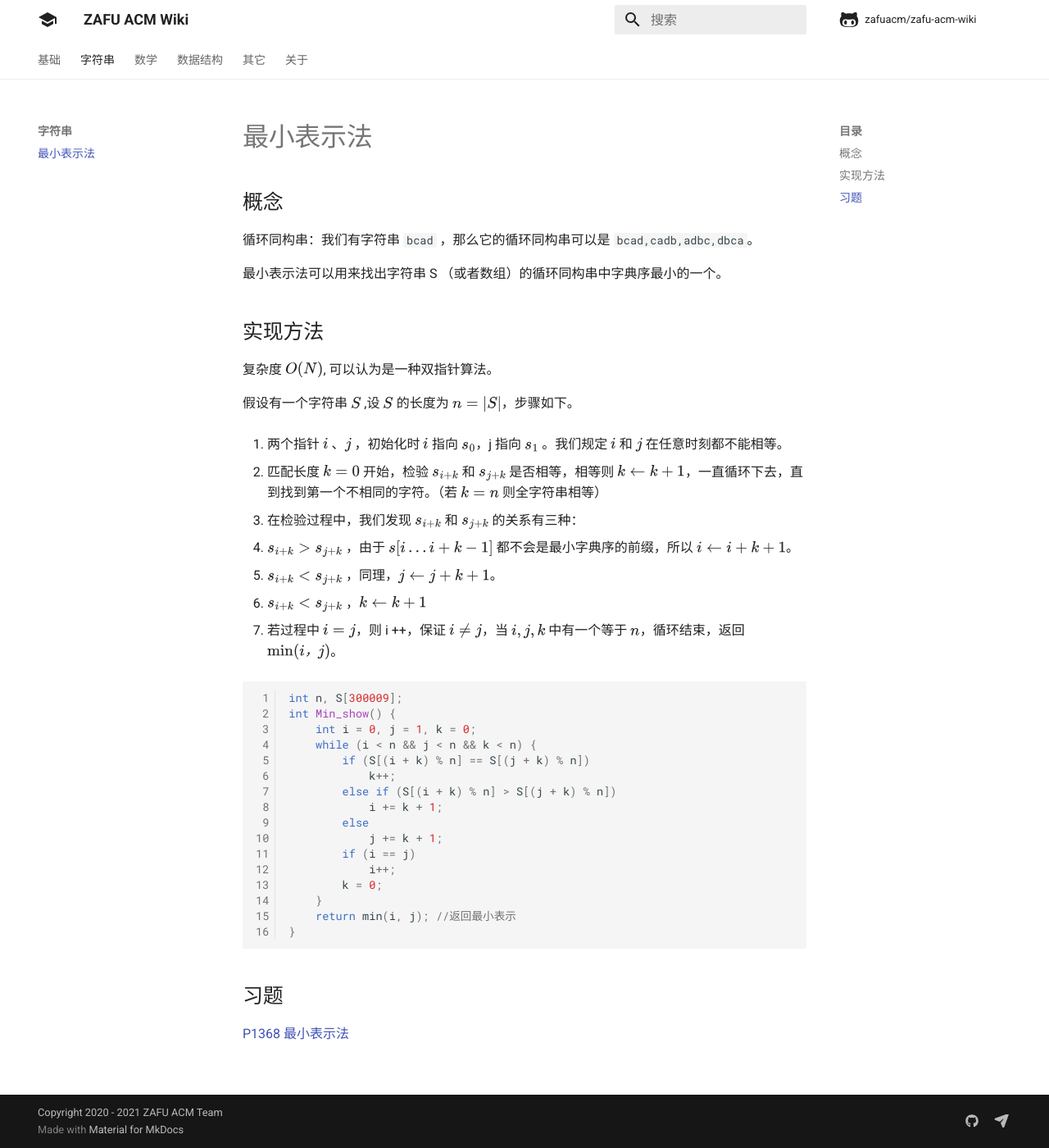
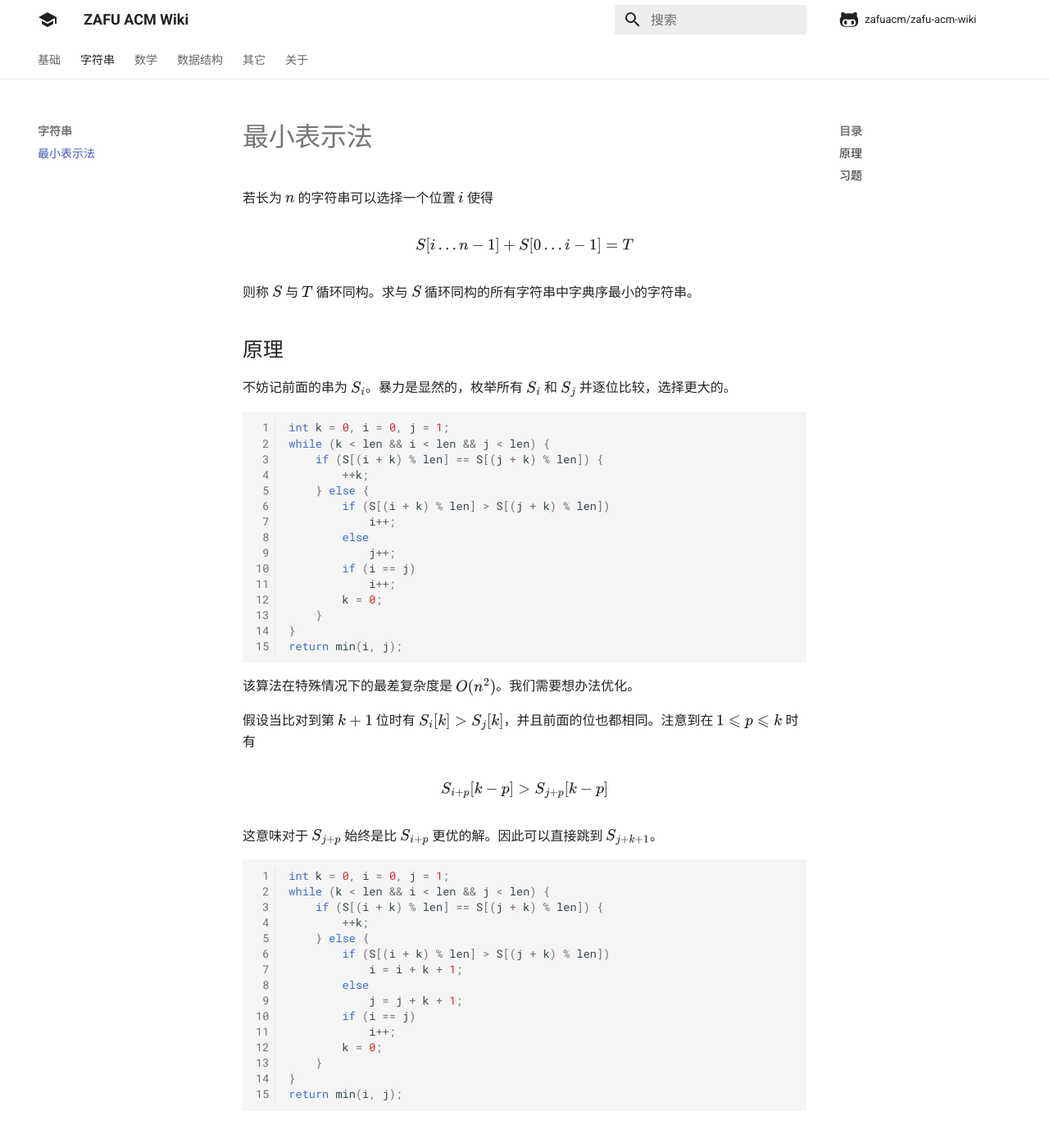
Before and after one commit to zafuacm/wiki, an MkDocs documentation site: the page built from docs/string/minimal-string.md, in a window 1280 px wide and 1400 px high. Shown: the whole window at 82% size. Built offline with MkDocs 1.6.1 and Material for MkDocs 9.7.7, drawn with Linux system fonts in a browser that asks for light colours; comment, search, counter and statistics services are not loaded.

Commit message:
Update minimal-string.md
代码有误

````diff
--- a/docs/string/minimal-string.md
+++ b/docs/string/minimal-string.md
@@ -1,45 +1,61 @@
 # 最小表示法
 
-## 概念
+若长为 $n$ 的字符串可以选择一个位置 $i$ 使得
 
-循环同构串：我们有字符串 `bcad` ，那么它的循环同构串可以是 `bcad,cadb,adbc,dbca`。
+$$
+S[i \ldots n - 1] + S[0 \ldots i - 1] = T
+$$
 
-最小表示法可以用来找出字符串 S （或者数组）的循环同构串中字典序最小的一个。
+则称 $S$ 与 $T$ 循环同构。求与 $S$ 循环同构的所有字符串中字典序最小的字符串。
 
-## 实现方法
+## 原理
 
-复杂度 $O(N)$, 可以认为是一种双指针算法。
-
-假设有一个字符串 $S$ ,设 $S$ 的长度为 $n=|S|$，步骤如下。
-
-1. 两个指针 $i$ 、$j$ ，初始化时 $i$ 指向 $s_{0}$，j 指向 $s_{1}$ 。我们规定 $i$ 和 $j$ 在任意时刻都不能相等。
-
-2. 匹配长度 $k = 0$ 开始，检验 $s_{i + k}$ 和 $s_{j + k}$ 是否相等，相等则 $k \gets k+1$，一直循环下去，直到找到第一个不相同的字符。（若 $k = n$ 则全字符串相等）
-
-3. 在检验过程中，我们发现 $s_{i + k}$ 和 $s_{j + k}$ 的关系有三种：
-   *  $s_{i + k} > s_{j + k}$  ，由于 $s[i \ldots i+k-1]$ 都不会是最小字典序的前缀，所以 $i \gets i+k+1$。
-   *  $s_{i + k} < s_{j + k}$  ，同理，$j \gets j+k+1$。
-   * $s_{i + k} < s_{j + k}$ ，$k \gets k+1$
-
-4. 若过程中 $i = j$，则 i ++，保证 $i \ne j$，当 $i,j,k$ 中有一个等于 $n$，循环结束，返回 $\min(i，j)$。
+不妨记前面的串为 $S_i$。暴力是显然的，枚举所有 $S_i$ 和 $S_j$ 并逐位比较，选择更大的。
 
 ```cpp
-int n, S[300009];
-int Min_show() {
-    int i = 0, j = 1, k = 0;
-    while (i < n && j < n && k < n) {
-        if (S[(i + k) % n] == S[(j + k) % n])
-            k++;
-        else if (S[(i + k) % n] > S[(j + k) % n])
-            i += k + 1;
+int k = 0, i = 0, j = 1;
+while (k < len && i < len && j < len) {
+    if (S[(i + k) % len] == S[(j + k) % len]) {
+        ++k;
+    } else {
+        if (S[(i + k) % len] > S[(j + k) % len])
+            i++;
         else
-            j += k + 1;
+            j++;
         if (i == j)
             i++;
         k = 0;
     }
-    return min(i, j); //返回最小表示
 }
+return min(i, j);
+```
+
+该算法在特殊情况下的最差复杂度是 $O(n^2)$。我们需要想办法优化。
+
+假设当比对到第 $k + 1$ 位时有 $S_i[k] > S_j[k]$，并且前面的位也都相同。注意到在 $1 \leqslant p \leqslant k$ 时有
+
+$$
+S_{i+p}[k-p] > S_{j+p}[k-p]
+$$
+
+这意味对于 $S_{j+p}$ 始终是比 $S_{i+p}$ 更优的解。因此可以直接跳到 $S_{j+k+1}$。
+
+```cpp
+int k = 0, i = 0, j = 1;
+while (k < len && i < len && j < len) {
+    if (S[(i + k) % len] == S[(j + k) % len]) {
+        ++k;
+    } else {
+        if (S[(i + k) % len] > S[(j + k) % len])
+            i = i + k + 1;
+        else
+            j = j + k + 1;
+        if (i == j)
+            i++;
+        k = 0;
+    }
+}
+return min(i, j);
 ```
 
 ## 习题
````
